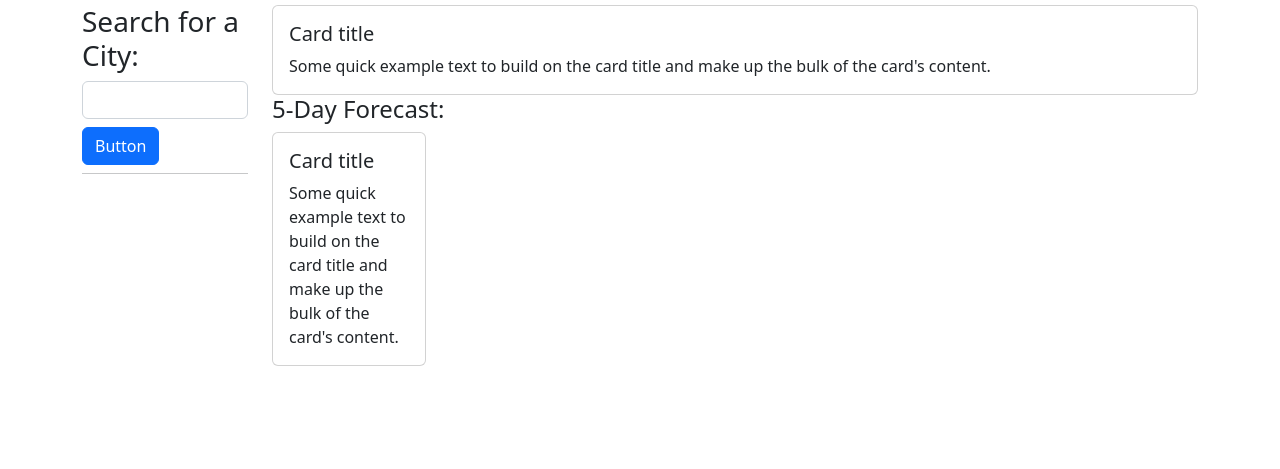
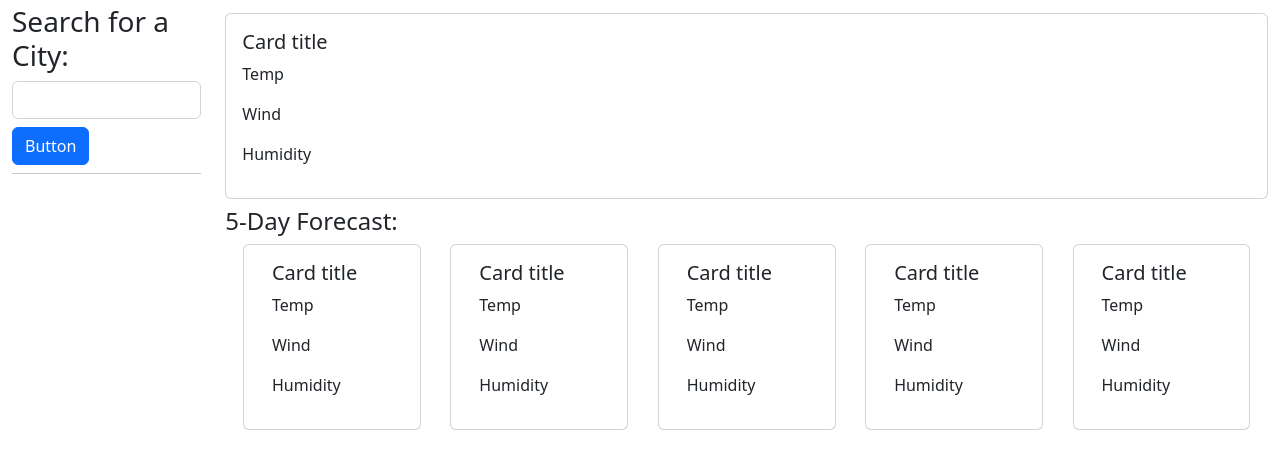
Before and after one commit to ColinSprows/weather-dashboard, a plain HTML site: page index.html in a window 1280 px wide. Shown: the part 57-526 px from the top of the page. Drawn offline with nearby package versions, Linux system fonts and the light colour scheme.

Commit message:
added pseudocode

```diff
--- a/index.html
+++ b/index.html
@@ -12,7 +12,7 @@
     <header>
         <h1>Colin's Weather Dashboard</h1>
     </header>
-    <main class="container">
+    <main class="container-fluid">
         <div class="row">
             <!-- left column -->
             <section id="left" class="col-sm-2">
@@ -30,20 +30,61 @@
             <section id="right" class="col-sm-10">
                 <div id="current">
                     <!-- current weather -->
-                    <div class="card">
+                    <div class="card mt-2">
                         <div class="card-body">
-                          <h5 class="card-title">Card title</h5>
-                          <p class="card-text">Some quick example text to build on the card title and make up the bulk of the card's content.</p>
+                          <h5 class="card-title" id="current-forecast-title">Card title</h5>
+                          <p class="current-forecast-temp">Temp</p>
+                          <p class="current-forecast-wind">Wind</p>
+                          <p class="current-forecast-humidity">Humidity</p>
                         </div>
                       </div>
                 </div>
-                <div id="5-day">
+                <div id="5-day" class="row justify-content-evenly">
                     <!-- 5-day forecast -->
-                    <h4>5-Day Forecast:</h4>
+                    <h4 class="mt-2">5-Day Forecast:</h4>
+                    <!-- day 1 -->
                     <div class="card col-2">
                         <div class="card-body">
-                          <h5 class="card-title">Card title</h5>
-                          <p class="card-text">Some quick example text to build on the card title and make up the bulk of the card's content.</p>
+                          <h5 class="card-title" id="5-day-forecast-title-1">Card title</h5>
+                          <p class="5-day-forecast-temp">Temp</p>
+                          <p class="5-day-forecast-wind">Wind</p>
+                          <p class="5-day-forecast-humidity">Humidity</p>
+                        </div>
+                    </div>
+                    <!-- day 2 -->
+                    <div class="card col-2">
+                        <div class="card-body">
+                            <h5 class="card-title" id="5-day-forecast-title-2">Card title</h5>
+                            <p class="5-day-forecast-temp">Temp</p>
+                            <p class="5-day-forecast-wind">Wind</p>
+                            <p class="5-day-forecast-humidity">Humidity</p>
+                        </div>
+                    </div>
+                    <!-- day 3 -->
+                    <div class="card col-2">
+                        <div class="card-body">
+                            <h5 class="card-title" id="5-day-forecast-title-3">Card title</h5>
+                            <p class="5-day-forecast-temp">Temp</p>
+                            <p class="5-day-forecast-wind">Wind</p>
+                            <p class="5-day-forecast-humidity">Humidity</p>
+                        </div>
+                    </div>
+                    <!-- day 4 -->
+                    <div class="card col-2">
+                        <div class="card-body">
+                            <h5 class="card-title" id="5-day-forecast-title-4">Card title</h5>
+                            <p class="5-day-forecast-temp">Temp</p>
+                            <p class="5-day-forecast-wind">Wind</p>
+                            <p class="5-day-forecast-humidity">Humidity</p>
+                        </div>
+                    </div>
+                    <!-- day 5 -->
+                    <div class="card col-2">
+                        <div class="card-body">
+                            <h5 class="card-title" id="5-day-forecast-title-5">Card title</h5>
+                            <p class="5-day-forecast-temp">Temp</p>
+                            <p class="5-day-forecast-wind">Wind</p>
+                            <p class="5-day-forecast-humidity">Humidity</p>
                         </div>
                     </div>
                 </div>
```
Also changed, not shown: script.js (+17 -0 lines), 1 other file.
